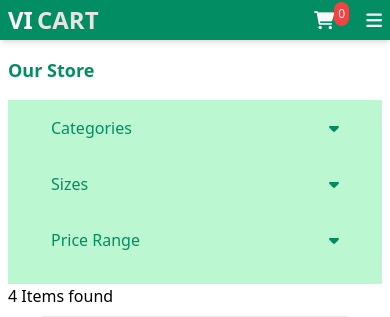
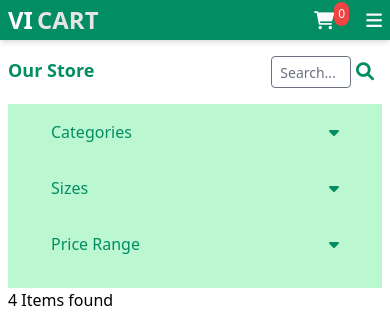
Before and after one commit to vishalipar/vicart, a Django app: page /store/ in a window 390 px wide. Shown: the top 317 px of the page. Run offline with Django 5.2, Linux system fonts and the light colour scheme; data comes from the database, SQL or seed files in the repository; some libraries are stand-ins or nearby versions.

Commit message:
Implement Search option

```diff
--- a/store/urls.py
+++ b/store/urls.py
@@ -3,7 +3,8 @@ from . import views
 
 urlpatterns = [
     path('', views.store, name='store'),
-    path('<slug:category_slug>/', views.store, name='products_by_category'),
-    path('<slug:category_slug>/<slug:product_slug>/', views.product_detail, name='product_detail'),
+    path('category/<slug:category_slug>/', views.store, name='products_by_category'),
+    path('category/<slug:category_slug>/<slug:product_slug>/', views.product_detail, name='product_detail'),
     path('category/', views.prod_detail, name='prod_detail'),
+    path('search/', views.search, name='search'),
 ]
--- a/store/views.py
+++ b/store/views.py
@@ -3,8 +3,9 @@ from product.models import Product
 from category.models import Category
 from cart.models import CartItem
 from cart.views import _cart_id
-
+from django.http import HttpResponse
 from django.core.paginator import EmptyPage, PageNotAnInteger, Paginator
+from django.db.models import Q
 # Create your views here.
 
 def store(request, category_slug=None):
@@ -47,3 +48,18 @@ def product_detail(request, category_slug, product_slug):
         'in_cart'       :in_cart,
     }
     return render(request, 'store/prod_detail.html', context)
+
+
+def search(request):
+    if 'keyword' in request.GET:
+        keyword = request.GET['keyword']
+        if keyword:
+            products = Product.objects.order_by('-created_date').filter(Q(description__icontains=keyword) | Q(product_name__icontains=keyword))
+            product_count = products.count()
+
+
+    context ={
+        'products':products,
+        'product_count':product_count,
+    }
+    return render(request, 'store/store.html', context)
--- a/templates/include/navbar.html
+++ b/templates/include/navbar.html
@@ -39,7 +39,7 @@
     >
 
     <div class="w-[36%] text-[#038d63] hidden md:block">
-      <form action="{% url 'home' %}" class="" method="GET">
+      <form action="{% url 'search' %}" class="" method="GET">
         <div class="flex justify-center bg-white rounded">
           <input
             type="text"
--- a/templates/store/store.html
+++ b/templates/store/store.html
@@ -5,7 +5,30 @@
   <div
     class="text-lg md:text-3xl font-bold px-2 md:px-20 py-4 md:py-8 text-[#038d63]"
   >
-    <h2>Our Store</h2>
+  {% if 'search' in request.path %}
+    {% comment %} <h2>Search Result</h2> {% endcomment %}
+    <div class='flex justify-between'>
+      <h2>Search Result</h2>
+      <div class='block md:hidden pr-2'>
+        <form action="{% url 'search' %}" method='GET'>
+          <input type="text" class='w-20 h-8 text-sm font-normal pl-2 rounded' placeholder='Search...' name='keyword'>
+          <button type='submit'><i class="fa-solid fa-magnifying-glass"></i>
+          </button>
+        </form>
+      </div>
+    </div>
+  {% else %}
+    <div class='flex justify-between'>
+      <h2>Our Store</h2>
+      <div class='block md:hidden pr-2'>
+        <form action="{% url 'search' %}" method='GET'>
+          <input type="text" class='w-20 h-8 text-sm font-normal pl-2 rounded' placeholder='Search...' name='keyword'>
+          <button type='submit'><i class="fa-solid fa-magnifying-glass"></i>
+          </button>
+        </form>
+      </div>
+    </div>
+  {% endif %}
   </div>
 
   <div class="md:flex md:h-[73vh] px-2 md:px-20">
```
